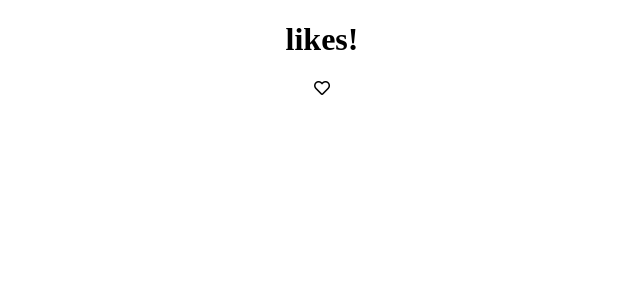
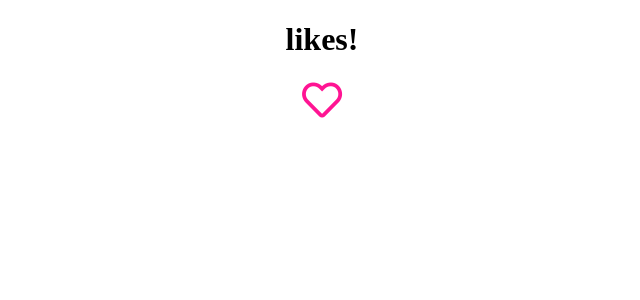
Before and after one commit to tony2tones/likes, an Angular app: page / in a window 1280 px wide. Shown: the top 300 px of the page, without its empty margins (318-958 px from the left). Built offline with nearby package versions, Linux system fonts and the light colour scheme.

Commit message:
working on stylings

```diff
--- a/src/app/app.component.css
+++ b/src/app/app.component.css
@@ -0,0 +1,9 @@
+.fa-heart {
+  font-size: 40px;
+  color: deeppink;
+}
+
+.container {
+  height: 10em;
+  position: relative;
+}
--- a/src/app/app.component.html
+++ b/src/app/app.component.html
@@ -1,7 +1,7 @@
 <!--The content below is only a placeholder and can be replaced.-->
 <div style="text-align:center">
   <h1>{{ title }}!</h1>
-
+  <div class="container">
     <i
       (click)="clickHandler()"
       class="fa-heart"
@@ -9,3 +9,4 @@
     >
     </i>
   </div>
+</div>
```
Lines whose indentation alone changed are shown as unchanged.
